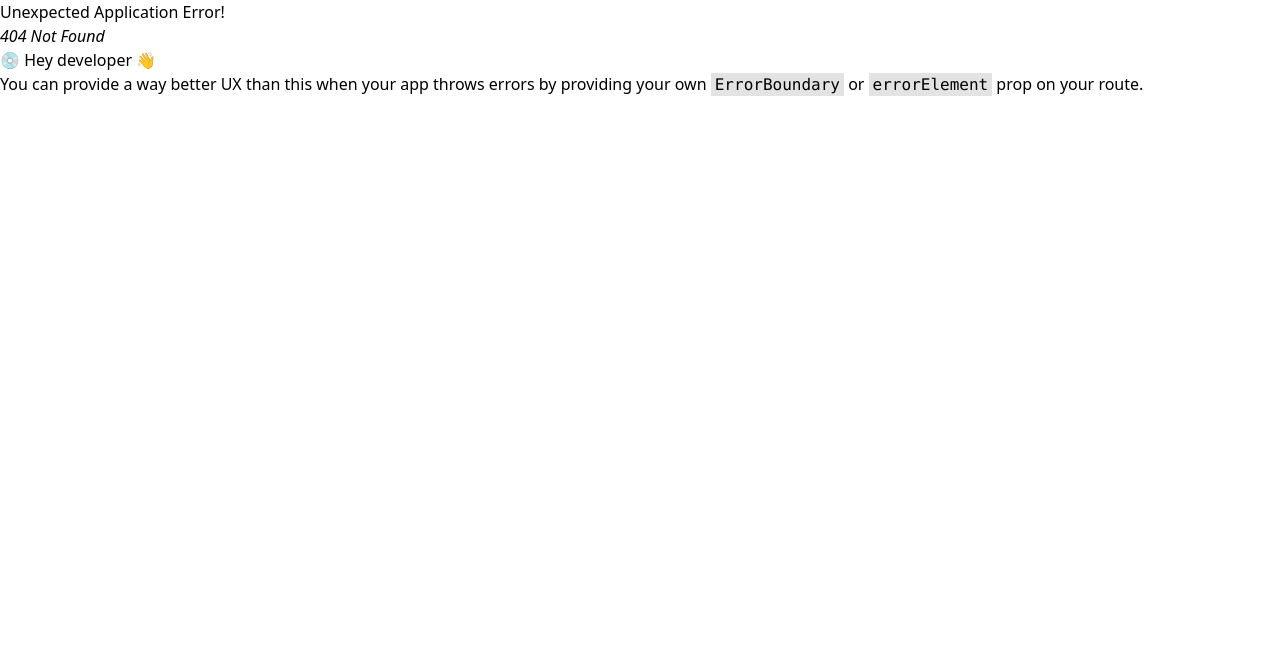
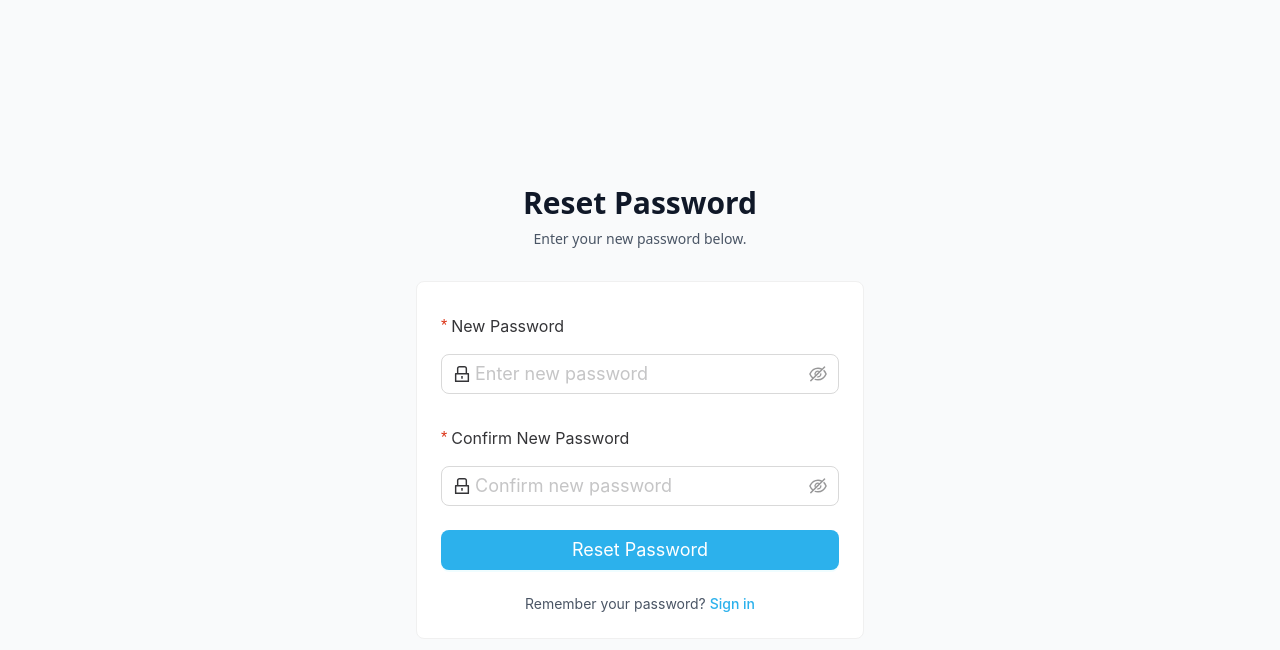
Before and after one commit to mohammodrubel/Hotel-frontend, a React (Vite) app: page /reset-password in a window 1280 px wide. Before the commit this address had no page. Shown: the top 650 px of the page. Built offline with nearby package versions, Linux system fonts and the light colour scheme.

Commit message:
forgot password reset password

```diff
--- /dev/null
+++ b/src/page/ForgotPassword/ForgotPassword.jsx
@@ -0,0 +1,100 @@
+// src/components/ForgotPassword.jsx
+import React from "react";
+import { Form, Input, Button, Card } from "antd";
+import { MailOutlined } from "@ant-design/icons";
+import { useNavigate } from "react-router-dom";
+import { toast } from "sonner";
+import { useForgotPasswordMutation } from "../../redux/features/auth/authApi";
+
+const ForgotPassword = () => {
+  const navigate = useNavigate();
+  const [form] = Form.useForm();
+  const [forgotEmail, { isLoading }] = useForgotPasswordMutation();
+
+  const onFinish = async (values) => {
+    console.log(values);
+
+    try {
+      const res = await forgotEmail(values).unwrap();
+
+      if (res.success) {
+        toast.success(res.message || "Password reset link sent to your email!");
+        form.resetFields(); // Clear the form after successful submission
+      }
+    } catch (error) {
+      console.error("Forgot password error:", error);
+      toast.error(
+        error?.data?.message || "Failed to send reset link. Please try again."
+      );
+    }
+  };
+
+  return (
+    <div className="min-h-screen flex items-center justify-center bg-gray-50 py-12 px-4 sm:px-6 lg:px-8">
+      <div className="max-w-md w-full space-y-8">
+        <div className="text-center">
+          <h2 className="mt-6 text-3xl font-extrabold text-gray-900">
+            Forgot Password
+          </h2>
+          <p className="mt-2 text-sm text-gray-600">
+            Enter your email address and we'll send you a link to reset your
+            password.
+          </p>
+        </div>
+
+        <Card className="mt-8">
+          <Form
+            form={form}
+            name="forgotPassword"
+            layout="vertical"
+            onFinish={onFinish}
+            autoComplete="on"
+            size="large"
+            className="p-6"
+          >
+            <Form.Item
+              name="email"
+              label="Email Address"
+              rules={[
+                { required: true, message: "Please input your email!" },
+                { type: "email", message: "Please enter a valid email!" },
+              ]}
+            >
+              <Input
+                prefix={<MailOutlined className="text-gray-400" />}
+                placeholder="Enter your email"
+              />
+            </Form.Item>
+
+            <Form.Item>
+              <Button
+                type="primary"
+                htmlType="submit"
+                className="w-full h-12 text-lg font-semibold"
+                loading={isLoading}
+              >
+                {isLoading ? "Sending Reset Link..." : "Send Reset Link"}
+              </Button>
+            </Form.Item>
+
+            <div className="text-center text-sm text-gray-600">
+              Remember your password?{" "}
+              <a
+                href="/login"
+                className="text-blue-600 hover:underline font-medium"
+                onClick={(e) => {
+                  e.preventDefault();
+                  navigate("/login");
+                }}
+              >
+                Sign in
+              </a>
+            </div>
+          </Form>
+        </Card>
+      </div>
+    </div>
+  );
+};
+
+export default ForgotPassword;
--- a/src/page/Login/Login.jsx
+++ b/src/page/Login/Login.jsx
@@ -112,6 +112,16 @@ const Login = () => {
                 }}
               >
                 Sign up
+              </a> <br />
+              <a
+                href="/forgot-password"
+                className="text-blue-600 hover:underline font-medium"
+                onClick={(e) => {
+                  e.preventDefault();
+                  navigate("/forgot-password");
+                }}
+              >
+                Forgot password?
               </a>
             </div>
           </Form>
--- /dev/null
+++ b/src/page/ResetPassword/ResetPassword.jsx
@@ -0,0 +1,151 @@
+import React from "react";
+import { Form, Input, Button, Card } from "antd";
+import { LockOutlined } from "@ant-design/icons";
+import { useNavigate, useSearchParams } from "react-router-dom";
+import { toast } from "sonner";
+import { useResetPasswordMutation } from "../../redux/features/auth/authApi";
+
+const ResetPassword = () => {
+  const navigate = useNavigate();
+  const [searchParams] = useSearchParams();
+  const [form] = Form.useForm();
+  const [loading, setLoading] = React.useState(false);
+
+  // ✅ Get token and email from URL
+  const token = searchParams.get("token");
+  const email = searchParams.get("email");
+  const [resetPassword] = useResetPasswordMutation();
+
+  console.log(token);
+
+  const onFinish = async (values) => {
+    if (!token || !email) {
+      toast.error("Invalid or missing reset token/email");
+      return;
+    }
+
+    setLoading(true);
+
+    try {
+      const res = await resetPassword({
+        token,
+        email,
+        newPassword: values.password,
+      }).unwrap();
+
+      console.log(res);
+
+      // Show success message
+      toast.success(res.message || "Password reset successfully!");
+
+      // Reset form
+      form.resetFields();
+
+      // Redirect to login page after successful reset
+      setTimeout(() => {
+        navigate("/login");
+      }, 2000);
+    } catch (error) {
+      console.error("Reset password error:", error);
+      toast.error(
+        error?.data?.message || "Failed to reset password. Please try again."
+      );
+    } finally {
+      setLoading(false);
+    }
+  };
+
+  const passwordRules = [
+    { required: true, message: "Please input your password!" },
+    { min: 6, message: "Password must be at least 6 characters!" },
+  ];
+
+  return (
+    <div className="min-h-screen flex items-center justify-center bg-gray-50 py-12 px-4 sm:px-6 lg:px-8">
+      <div className="max-w-md w-full space-y-8">
+        <div className="text-center">
+          <h2 className="mt-6 text-3xl font-extrabold text-gray-900">
+            Reset Password
+          </h2>
+          <p className="mt-2 text-sm text-gray-600">
+            Enter your new password below.
+          </p>
+        </div>
+
+        <Card className="mt-8">
+          <Form
+            form={form}
+            name="resetPassword"
+            layout="vertical"
+            onFinish={onFinish}
+            autoComplete="off"
+            size="large"
+            className="p-6"
+          >
+            <Form.Item
+              name="password"
+              label="New Password"
+              rules={passwordRules}
+              hasFeedback
+            >
+              <Input.Password
+                prefix={<LockOutlined className="text-gray-400" />}
+                placeholder="Enter new password"
+              />
+            </Form.Item>
+
+            <Form.Item
+              name="confirmPassword"
+              label="Confirm New Password"
+              dependencies={["password"]}
+              hasFeedback
+              rules={[
+                { required: true, message: "Please confirm your password!" },
+                ({ getFieldValue }) => ({
+                  validator(_, value) {
+                    if (!value || getFieldValue("password") === value) {
+                      return Promise.resolve();
+                    }
+                    return Promise.reject(new Error("Passwords do not match!"));
+                  },
+                }),
+              ]}
+            >
+              <Input.Password
+                prefix={<LockOutlined className="text-gray-400" />}
+                placeholder="Confirm new password"
+              />
+            </Form.Item>
+
+            <Form.Item>
+              <Button
+                type="primary"
+                htmlType="submit"
+                className="w-full h-12 text-lg font-semibold"
+                loading={loading}
+              >
+                {loading ? "Resetting Password..." : "Reset Password"}
+              </Button>
+            </Form.Item>
+
+            <div className="text-center text-sm text-gray-600">
+              Remember your password?{" "}
+              <a
+                href="/login"
+                className="text-blue-600 hover:underline font-medium"
+                onClick={(e) => {
+                  e.preventDefault();
+                  navigate("/login");
+                }}
+              >
+                Sign in
+              </a>
+            </div>
+          </Form>
+        </Card>
+      </div>
+    </div>
+  );
+};
+
+export default ResetPassword;
--- a/src/redux/features/auth/authApi.jsx
+++ b/src/redux/features/auth/authApi.jsx
@@ -2,16 +2,17 @@ import { baseApi } from "../../api/baseApi";
 
 export const authApi = baseApi.injectEndpoints({
   endpoints: (builder) => ({
-    me: builder.query({
-      query: () => ({
-        url: `/auth/me`,
-        method: "GET",
+    ResetPassword: builder.mutation({
+      query: (data) => ({
+        url: `/auth/reset-password`,
+        method: "POST",
+        body: data,
       }),
     }),
-    changePassword: builder.mutation({
+    ForgotPassword: builder.mutation({
       query: (data) => ({
-        url: `/auth/change-password`,
-        method: "PATCH",
+        url: `/auth/forgot-password`,
+        method: "POST",
         body: data,
       }),
     }),
@@ -29,19 +30,12 @@ export const authApi = baseApi.injectEndpoints({
         body: data,
       }),
     }),
-    logoutFromDb: builder.mutation({
-      query: () => ({
-        url: `/auth/logout`,
-        method: "POST",
-      }),
-    }),
   }),
 });
 
 export const {
-  useMeQuery,
-  useChangePasswordMutation,
   useLoginMutation,
-  useLogoutFromDbMutation,
   useRegisterMutation,
+  useResetPasswordMutation,
+  useForgotPasswordMutation
 } = authApi;
```
Also changed, not shown: src/router/router.jsx (+10 -0 lines).
